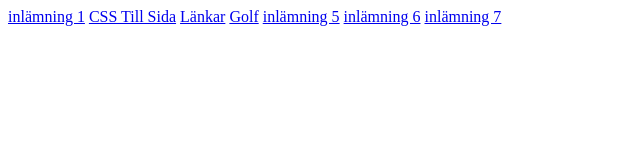
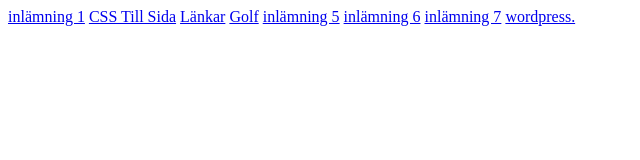
Before and after one commit to Tygelmark/Tygelmark.github.io, a plain HTML site: page index.html in a window 1280 px wide. Shown: the full height of the page, 0-640 px from the left. Drawn offline with Linux system fonts and the light colour scheme.

Commit message:
fhiehfihef

```diff
--- a/index.html
+++ b/index.html
@@ -13,7 +13,7 @@
     <a href="#">inlämning 5</a>
     <a href="#">inlämning 6</a>
     <a href="#">inlämning 7</a>
-    <a href="#"></a>
+    <a href="https://maindoman.wordpress.com/?_gl=1*1h0qxe6*_gcl_au*MTkxNTg0MjIxOC4xNzY1MjY5NzM3LjIxNDMzNTU4MDcuMTc2NTg3MzcxMi4xNzY1ODczODEz">wordpress.</a>
 
 </body>
 </html>
```
